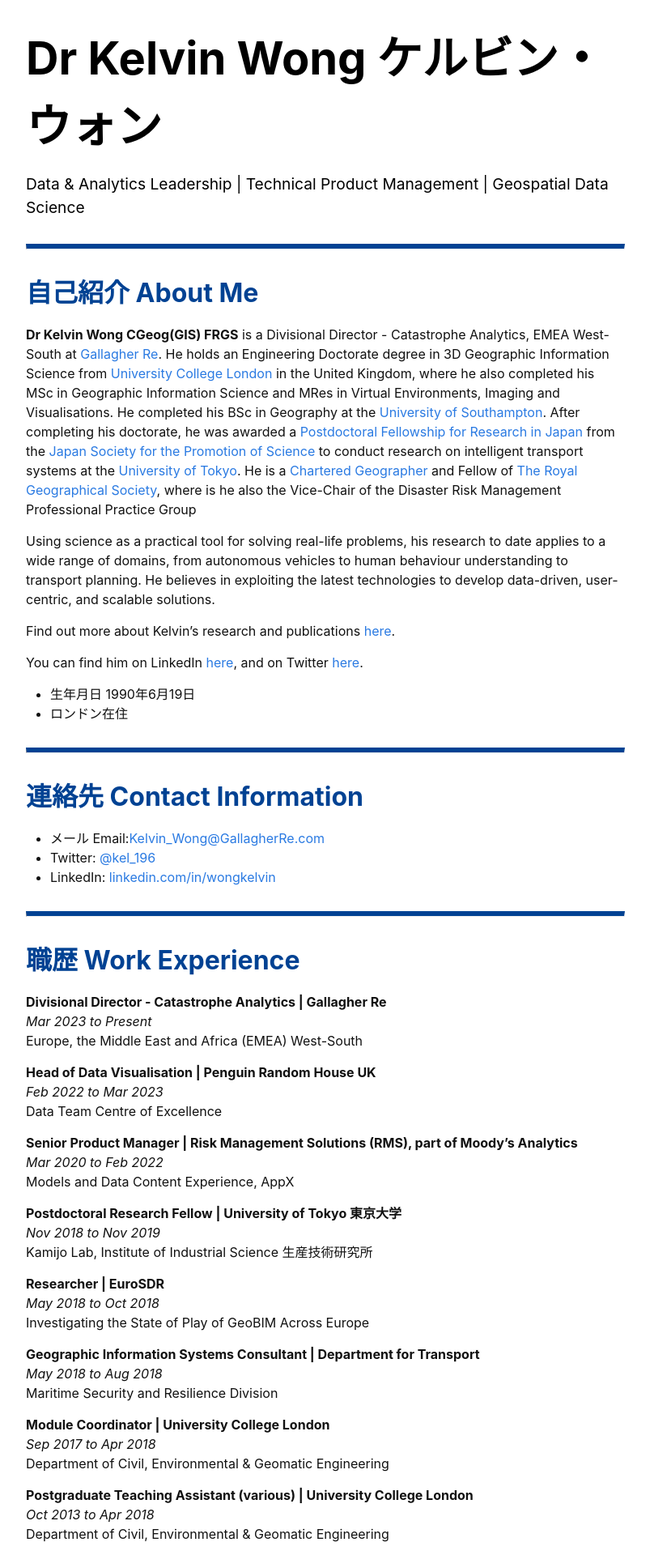
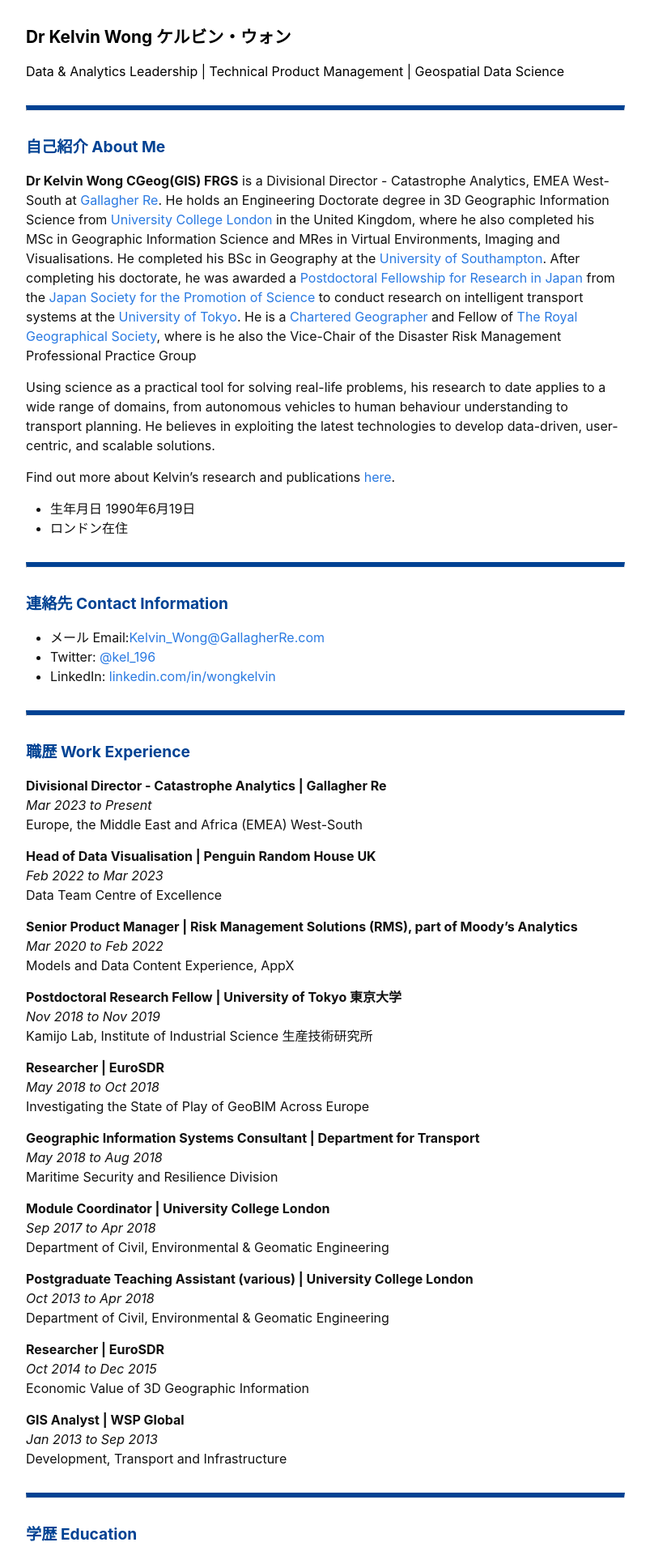
Before and after one commit to kel196/kel196.github.io, a Jekyll site: the page built from index.md, in a window 1280 px wide. Shown: the top 1920 px of the page at 81% size, without its empty margins (238-1041 px from the left). Built offline with Jekyll 4.4.1, drawn with Linux system fonts in a browser that asks for light colours; our own code applies the rules of GitHub Pages for plain Markdown files.

Commit message:
Font size changes

```diff
--- a/_sass/minima/_base.scss
+++ b/_sass/minima/_base.scss
@@ -286,23 +286,23 @@ table {
 
 h1 {
   font-weight: 700;
-  font-size: 3.5em;
+  font-size: 1.3em;
   color: #000000;
 }
 
 h2 {
   font-weight: 700;
-  font-size: 2em;
+  font-size: 1.2em;
   color: #004293;
 }
 
 h3 {
-  font-size: 1.5em;
+  font-size: 1.1em;
   color: #004293;
 }
 
 h4 {
-  font-size: 1.2em;
+  font-size: 1em;
   color: #000000;
 }
 
--- a/index.md
+++ b/index.md
@@ -8,8 +8,6 @@
 Using science as a practical tool for solving real-life problems, his research to date applies to a wide range of domains, from autonomous vehicles to human behaviour understanding to transport planning. He believes in exploiting the latest technologies to develop data-driven, user-centric, and scalable solutions.
 
 Find out more about Kelvin's research and publications [here](#peer-reviewed-publications).
-
-You can find him on LinkedIn [here](https://www.linkedin.com/in/wongkelvin), and on Twitter [here](https://twitter.com/kel_196).
 
 - 生年月日 1990年6月19日
 - ロンドン在住
```
